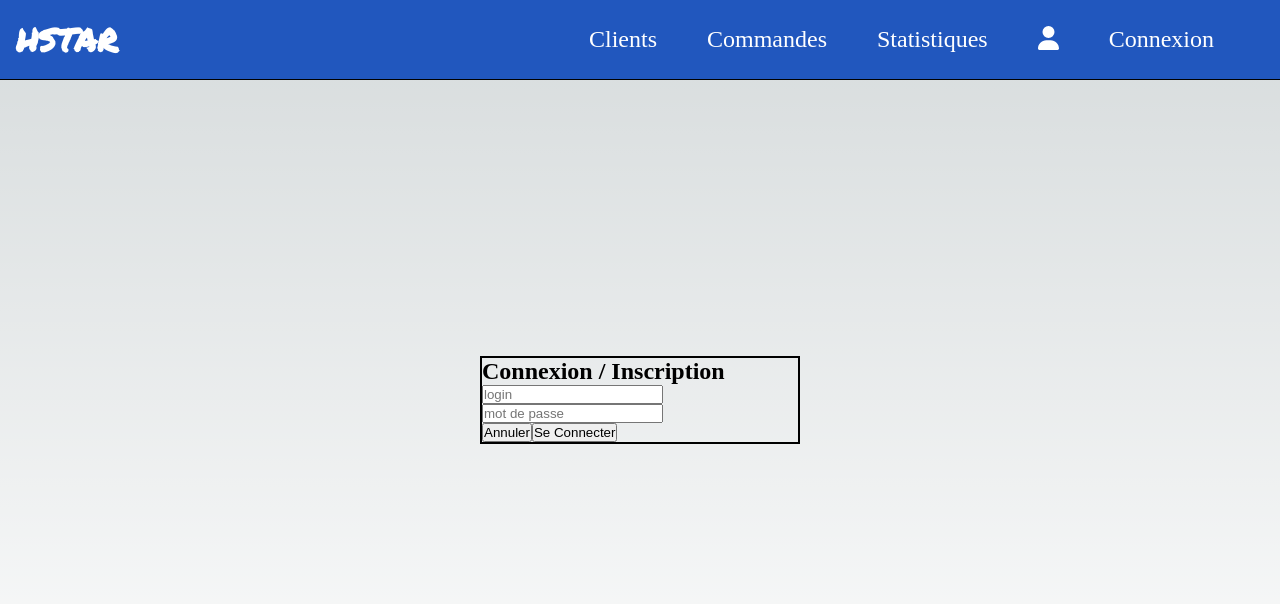
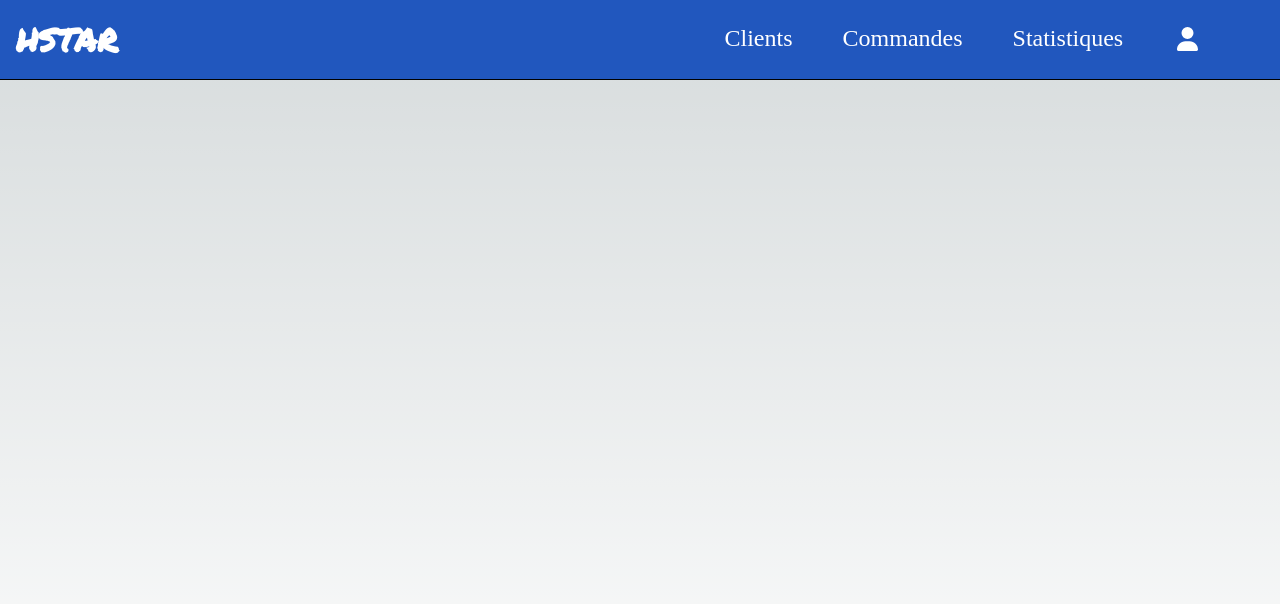
Before and after one commit to tchereau/poecnextjs, a Next.js app: page / in a window 1280 px wide. Shown: the top 604 px of the page. Built offline with nearby package versions, Linux system fonts and the light colour scheme.

Commit message:
modified:   src/components/connexion.tsx 	modified:   src/components/header.tsx 	new file:   src/pages/clients/index.tsx 	modified:   src/pages/index.tsx 	modified:   src/styles/Connexion.module.css 	modified:   src/styles/Header.module.css

```diff
--- a/src/components/connexion.tsx
+++ b/src/components/connexion.tsx
@@ -1,13 +1,28 @@
 import styles from '@/styles/Connexion.module.css'
+import React, { useState } from 'react';
+import Link from 'next/link';
+interface ModalProps {
+    isOpen: boolean;
+    onClose: () => void;
+  }
 
-export default function Connexion(){
-    return  <div className={styles.container}>
-                <h2>Connexion / Inscription</h2>
-                <form action="">
-                    <input type="text" placeholder="login"/>
-                    <input type="text" placeholder="mot de passe"/>
-                </form>
-                <button>Annuler</button>
-                <button type="submit">Se Connecter</button>
-           </div>
+export default function Connexion({ isOpen, onClose}:ModalProps){
+
+    return <> {isOpen && (
+            <div>
+                <div className={styles.container}>
+                    <h2 className={styles.titre}>Connexion / Inscription</h2>
+                    <form className={styles.form}>
+                        <input className={styles.input} type="text" placeholder="login"/>
+                        <input className={styles.input}  type="text" placeholder="mot de passe"/>
+                    </form>
+                    <Link href="/" className={styles.link}>S'inscrire</Link>
+                    <div className={styles.btncontainer}>
+                        <button onClick={onClose} className={styles.bouton}>Annuler</button>
+                        <button type="submit" className={styles.bouton}>Se Connecter</button>
+                    </div>
+                </div>
+                <div className={styles.overlaye}></div>
+            </div>
+     )  }</>
 }
--- a/src/components/header.tsx
+++ b/src/components/header.tsx
@@ -3,26 +3,39 @@ import styles from '@/styles/Header.module.css'
 import localFont from 'next/font/local'
 import { FontAwesomeIcon } from '@fortawesome/react-fontawesome'
 import { faUser} from '@fortawesome/free-solid-svg-icons'
+import Link from 'next/link'
+import Connexion from '@/components/connexion'
+import React, { useState } from 'react'
+
 const myFont = localFont({ src: '../../public/PermanentMarker-Regular.ttf' })
-function toggle(){
-    let div = document.getElementsByClassName(".container");
-    console.log(div)
-}
 
 export default function Header() {
+
+    const [isOpen, setIsOpen] = useState(false);
+
+    const handleClick = () => {
+      setIsOpen(true);
+    };
+
+    const handleClose = () => {
+      setIsOpen(false);
+    };
+
     return <>
+          <div>
              <div className={styles.container}>
 
                 <h1 className={myFont.className}>HSTAR</h1>
                 <div>
                     <ul className={styles.container_sous_menu}>
-                        <li>Clients</li>
+                        <li><Link href="/clients">Clients</Link></li>
                         <li>Commandes</li>
                         <li>Statistiques</li>
-                        <li><FontAwesomeIcon icon={faUser} /></li>
-                        <li onClick={toggle}>Connexion</li>
+                        <li><span><FontAwesomeIcon icon={faUser}  onClick={handleClick}/></span></li>
                     </ul>
                 </div>
              </div>
+             <Connexion isOpen={isOpen} onClose={handleClose}></Connexion>
+          </div>
            </> ;
   }
--- /dev/null
+++ b/src/pages/clients/index.tsx
@@ -0,0 +1,3 @@
+export default function clients(){
+    return <h2>Hello clients</h2>
+}
--- a/src/pages/index.tsx
+++ b/src/pages/index.tsx
@@ -3,7 +3,7 @@ import { Inter } from 'next/font/google'
 import styles from '@/styles/Home.module.css'
 import Header from '@/components/header'
 import Array from '@/components/array'
-import Connexion from '@/components/connexion'
+
 
 const inter = Inter({ subsets: ['latin'] })
 const tableau = [['Monsieur', 'Bidule',3000],['Madame', 'machine', 5000], ['Bernard','Arnault',500000, "Grand compte"]]
@@ -19,7 +19,7 @@ export default function Home() {
       </Head>
       <main className={styles.main}>
         <Header/>
-        <Connexion/>
+
       </main>
     </>
   )
--- a/src/styles/Connexion.module.css
+++ b/src/styles/Connexion.module.css
@@ -1,8 +1,76 @@
+
+.overlaye{
+    position: absolute;
+    top: 0;
+    left: 0;
+    z-index: 2;
+    width: 100vw;
+    height: 100vh;
+    background-color:rgba(0, 0,0, 0.5);
+}
+
 .container{
-    border:2px solid black;
-    width:25%;
     position: absolute;
     top:50%;
     left:50%;
+    border:2px solid black;
+    width:40%;
+    padding: 2rem;
     transform: translate(-50%,-50%);
+    background-color: white;
+    min-height: 25%;
+    color: black;
+    display: flex;
+    flex-direction: column;
+    justify-content: space-between;
+    z-index: 300;
+    border-radius: 10px;
 }
+
+.titre{
+    text-align: center;
+    margin-bottom: 2.5rem;
+    color: rgb(33, 87, 190);
+}
+
+
+.form{
+    display: flex;
+    flex-direction: column;
+    width: 90%;
+    margin: auto;
+}
+
+.input{
+    line-height: 1.8rem;
+    border: 1px solid black;
+    margin-top: 5px;
+
+}
+
+.input::placeholder{
+   padding-left: 10px;
+}
+
+.link{
+    font-size: 1rem;
+    text-align: center;
+    margin-top: 2rem;
+    margin-bottom: 1rem;
+}
+
+.bouton{
+    width: 45%;
+    padding: 0.5rem;
+    background-color: rgb(33, 87, 190);
+    color: white;
+    cursor: pointer;
+    border: 0.1ps solid black;
+}
+
+.btncontainer{
+    position: relative;
+    display: flex;
+    justify-content: space-around;
+
+}
--- a/src/styles/Header.module.css
+++ b/src/styles/Header.module.css
@@ -20,8 +20,19 @@
     cursor: pointer;
     user-select: none;
     font-size: 1.5rem;
+    flex-shrink: 0;
 
 }
+
+.container_sous_menu > li > span {
+    width: 1.2em; /* ajustez la largeur en fonction de la taille de l'icône */
+    height: 1.2em; /* ajustez la hauteur en fonction de la taille de l'icône */
+    display: flex;
+    align-items: center;
+    justify-content: center;
+    margin-right: 0.5em; /* ajustez la marge en fonction de vos préférences */
+  }
+
 
 .container_sous_menu>li:hover{
     color: black;
```
